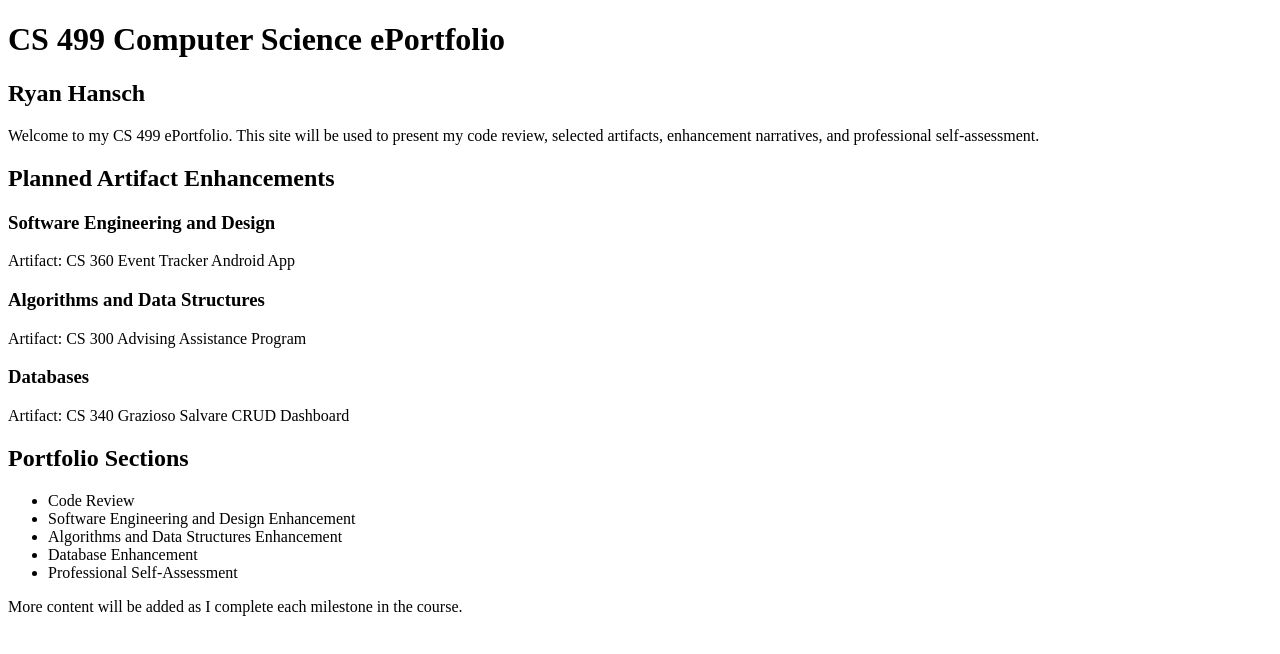
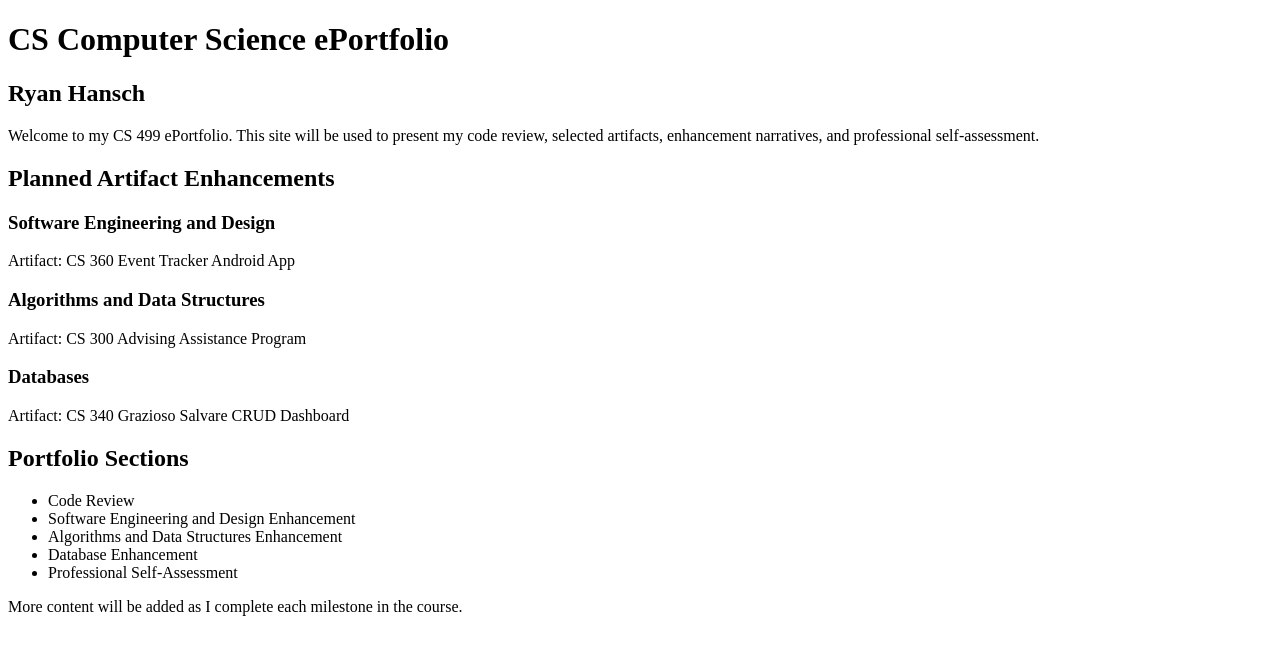
Before and after one commit to QubitVagrant/QubitVagrant.github.io, a plain HTML site: page index.html in a window 1280 px wide. Drawn offline with Linux system fonts and the light colour scheme.

Commit message:
Update index.html

```diff
--- a/index.html
+++ b/index.html
@@ -1,10 +1,10 @@
 <!DOCTYPE html>
 <html>
 <head>
-    <title>CS 499 ePortfolio</title>
+    <title>Computer Science ePortfolio</title>
 </head>
 <body>
-    <h1>CS 499 Computer Science ePortfolio</h1>
+    <h1>CS Computer Science ePortfolio</h1>
     <h2>Ryan Hansch</h2>
 
     <p>
```
